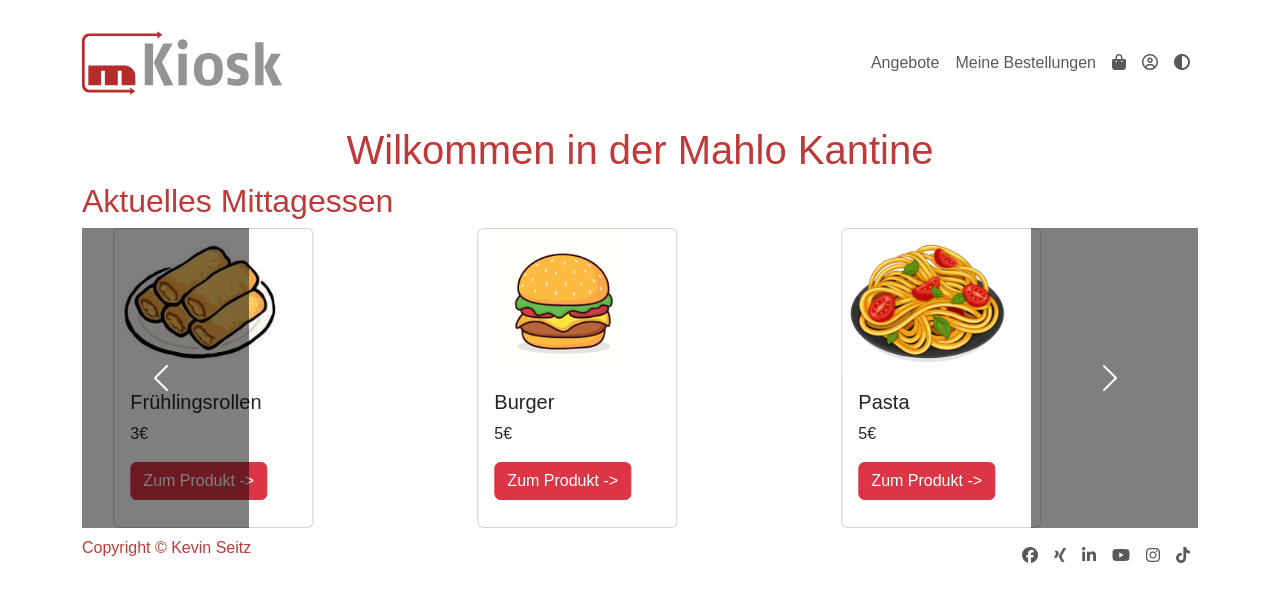
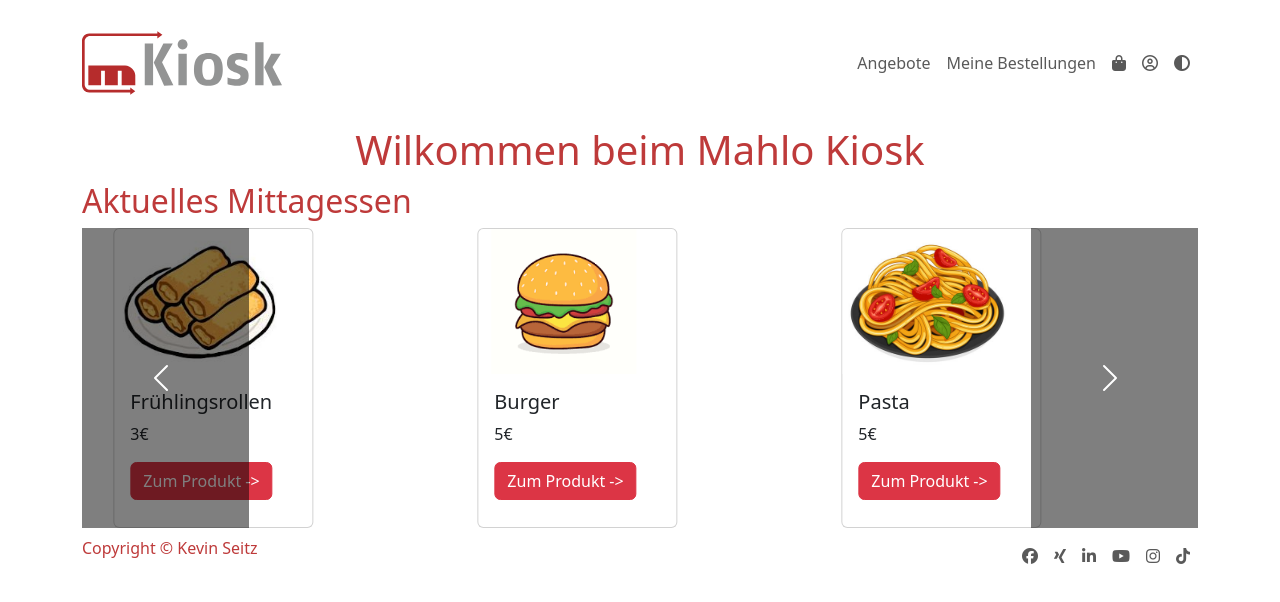
Before and after one commit to MahloKevin/bestellsystem, a React app: page / in a window 1280 px wide. Built offline with nearby package versions, Linux system fonts and the light colour scheme.

Commit message:
Idk did things i guess

```diff
--- a/css/styles.css
+++ b/css/styles.css
@@ -1,4 +1,4 @@
-*{
+:root{
     font-family: "hind-siliguri-regular", sans-serif;
 }
 
--- a/index.html
+++ b/index.html
@@ -46,7 +46,7 @@
 
 <main>
     <div class="container">
-        <h1 class="mahlo_red text-center">Wilkommen in der Mahlo Kantine</h1>
+        <h1 class="mahlo_red text-center">Wilkommen beim Mahlo Kiosk</h1>
     </div>
     <div class="container">
         <div id="carouselExampleControls" class="carousel slide" data-bs-ride="carousel">
```
